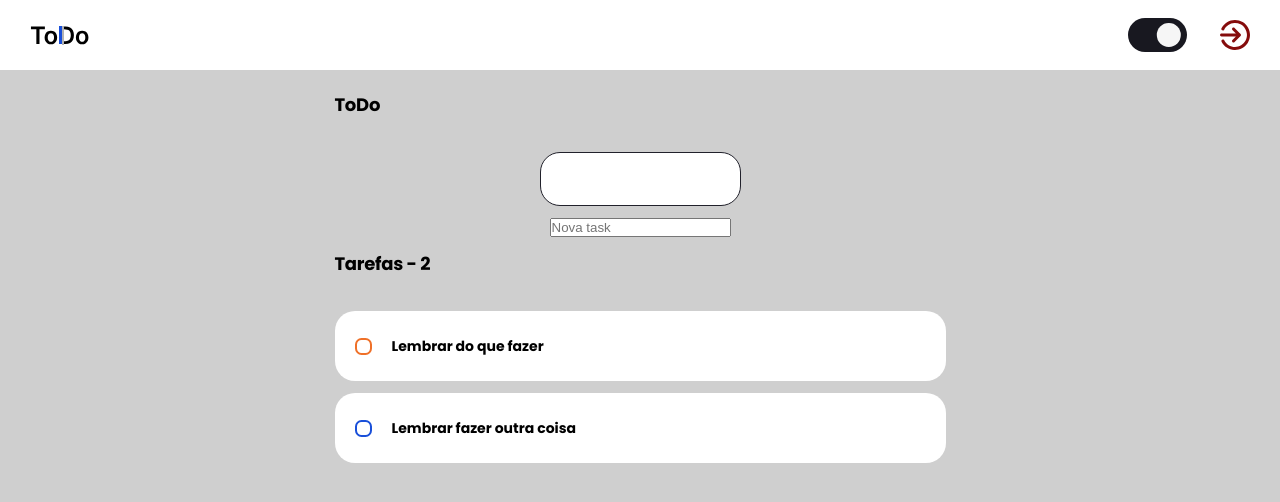
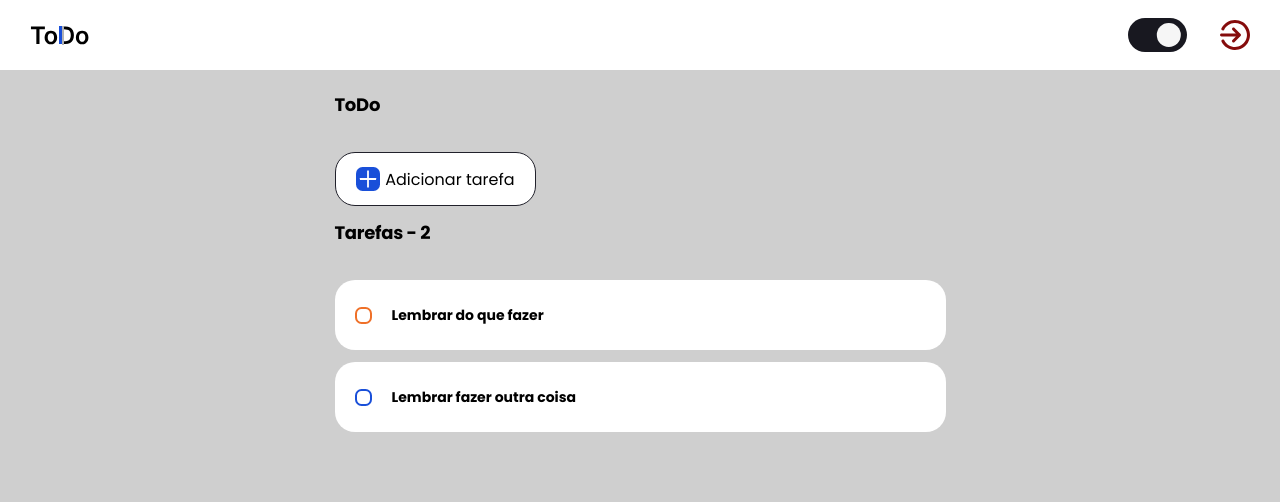
Before and after one commit to Mined-Development-Company/TO-DO-Front, a React (Vite) app: page /dashboard in a window 1280 px wide. Shown: the top 502 px of the page. Built offline with nearby package versions, Linux system fonts and the light colour scheme; sample sign-in values are in the browser's storage.

Commit message:
inicio de modal para adicionar tarefa

```diff
--- a/src/pages/DashboardPage/index.jsx
+++ b/src/pages/DashboardPage/index.jsx
@@ -1,5 +1,6 @@
 import React, { useEffect, useState, useContext } from 'react'
 import { toast } from 'react-toastify'
+import { AiOutlinePlus } from 'react-icons/ai'
 
 import { AuthContext } from '../../context/AuthContext'
 import { SwitchDarkMode } from '../../components/SwitchDarkMode';
@@ -13,6 +14,8 @@ import {
     ContainerCenter,
     Title,
     AddTask,
+    AddTaskModal,
+    CheckBox,
 } from './styles'
 
 export const DashboardPage = () => {
@@ -36,6 +39,8 @@ export const DashboardPage = () => {
         title: '',
         completed: false
     })
+
+    const [openNewTask, setOpenNewTask] = useState(false);
 
     const HandleLogout = () => {
         logout();
@@ -73,10 +78,33 @@ export const DashboardPage = () => {
                     <ContainerCenter>
                         <Title>ToDo</Title>
 
-                        <AddTask >
+                        <AddTask opened={openNewTask} onClick={() => setOpenNewTask(prevState => !prevState)}>
+                            <div className="plus-button">
+                                <AiOutlinePlus
+                                    size={24}
+                                    color={isDarkMode ? '#000000' : '#FFFFFF'}
+                                />
+                            </div>
                             Adicionar tarefa
                         </AddTask>
-                        <input type="text" placeholder='Nova task' onKeyDown={HandleAddTask} value={newTask.title} onChange={(e) => setNewTask(prevState => ({...prevState, title: e.target.value}))} />
+                        {
+                            openNewTask && (
+                                <AddTaskModal>
+                                    <div>
+                                        <p className="title">Nome da tarefa</p>
+                                        <p className="subtitle">Adicione novas tarefas à sua lista e organize seu dia com facilidade.</p>
+                                        <input className='input' type="text" placeholder='Nome' onKeyDown={HandleAddTask} value={newTask.title} onChange={(e) => setNewTask(prevState => ({...prevState, title: e.target.value}))} />
+                                        <button className='button' onClick={HandleAddTask}>ADICIONAR TAREFA</button>
+                                    </div>
+                                    <div>
+                                        <CheckBox importance={0} />
+                                        <CheckBox importance={1} />
+                                        <CheckBox importance={2} />
+                                    </div>
+
+                                </AddTaskModal>
+                            )
+                        }
 
                         <Title>Tarefas - {tasks.length}</Title>
                         {
--- a/src/pages/DashboardPage/styles.js
+++ b/src/pages/DashboardPage/styles.js
@@ -1,6 +1,8 @@
 import styled from 'styled-components'
 
-export const Container = styled.main``;
+export const Container = styled.main`
+    font-family: 'Poppins';
+`;
 
 export const Header = styled.header`
     display: flex;
@@ -59,9 +61,114 @@ export const AddTask = styled.div`
     border-radius: 20px;
     display: flex;
     align-items: center;
+    justify-content: space-between;
+    padding: 0 20px;
+    cursor: pointer;
+    align-self: flex-start;
+    color: ${({ theme }) => theme.colors.CinzaText};
 
 
     ${({ opened }) => {
         return  opened && 'text-decoration: underline';
     }};
+
+    .plus-button {
+        background: #194FD9;
+        border-radius: 6.5px;
+        width: 24px;
+        height: 24px;
+    }
 `
+
+export const AddTaskModal = styled.div`
+    width: 100%;
+    height: 100%;
+    background-color: ${({ theme }) => theme.colors.CinzaEscuro};
+    padding: 20px 50px;
+    position: relative;
+    border-radius: 13px;
+
+    display: flex;
+
+    div {
+        width: 50%;
+        display: flex;
+        flex-direction: column;
+        gap: 15px;
+    }
+
+    .title {
+        font-style: normal;
+        font-weight: 600;
+        font-size: 18px;
+        line-height: 24px;
+        color: ${({ theme }) => theme.colors.Primary};
+    }
+
+    .subtitle {
+        color: ${({ theme }) => theme.colors.CinzaText};
+        font-style: normal;
+        font-weight: 500;
+        font-size: 12px;
+        line-height: 14px;
+    }
+
+    .input {
+        background: #D5D5D5;
+        border-radius: 10px;
+        appearance: none;
+        outline: none;
+        height: 40px;
+        width: 100%;
+        border: none;
+        padding: 0 20px;
+        font-style: normal;
+        font-weight: 400;
+        font-size: 14px;
+        line-height: 24px;
+        color: #323030;
+    }
+
+    .button {
+        background-color: ${({ theme }) => theme.colors.Primary};
+        appearance: none;
+        outline: none;
+        border: none;
+        padding: 7px 21px;
+        border-radius: 6.5px;
+        display: flex;
+        align-items: center;
+        justify-content: center;
+        color: white;
+        font-style: normal;
+        font-weight: 600;
+        font-size: 11px;
+        line-height: 18px;
+        width: 70%;
+    }
+`;
+
+export const CheckBox = styled.input.attrs({
+    type: 'checkbox'
+})`
+
+    appearance: none;
+    ${({ importance }) => {
+        switch(importance) {
+            case 0: return 'border: 2.5px solid #972626';
+            case 1: return 'border: 2.5px solid #EF7028';
+            case 2: return 'border: 2.5px solid #194FD9';
+        }
+    }};
+    /* border: 2.5px solid #972626; */
+    border-radius: 6.5px;
+    width: 17px;
+    min-width: 17px;
+    height: 17px;
+    cursor: pointer;
+
+    &:checked {
+        background-color: #00600A;
+        border-color: #00600A;
+    }
+`;
```
